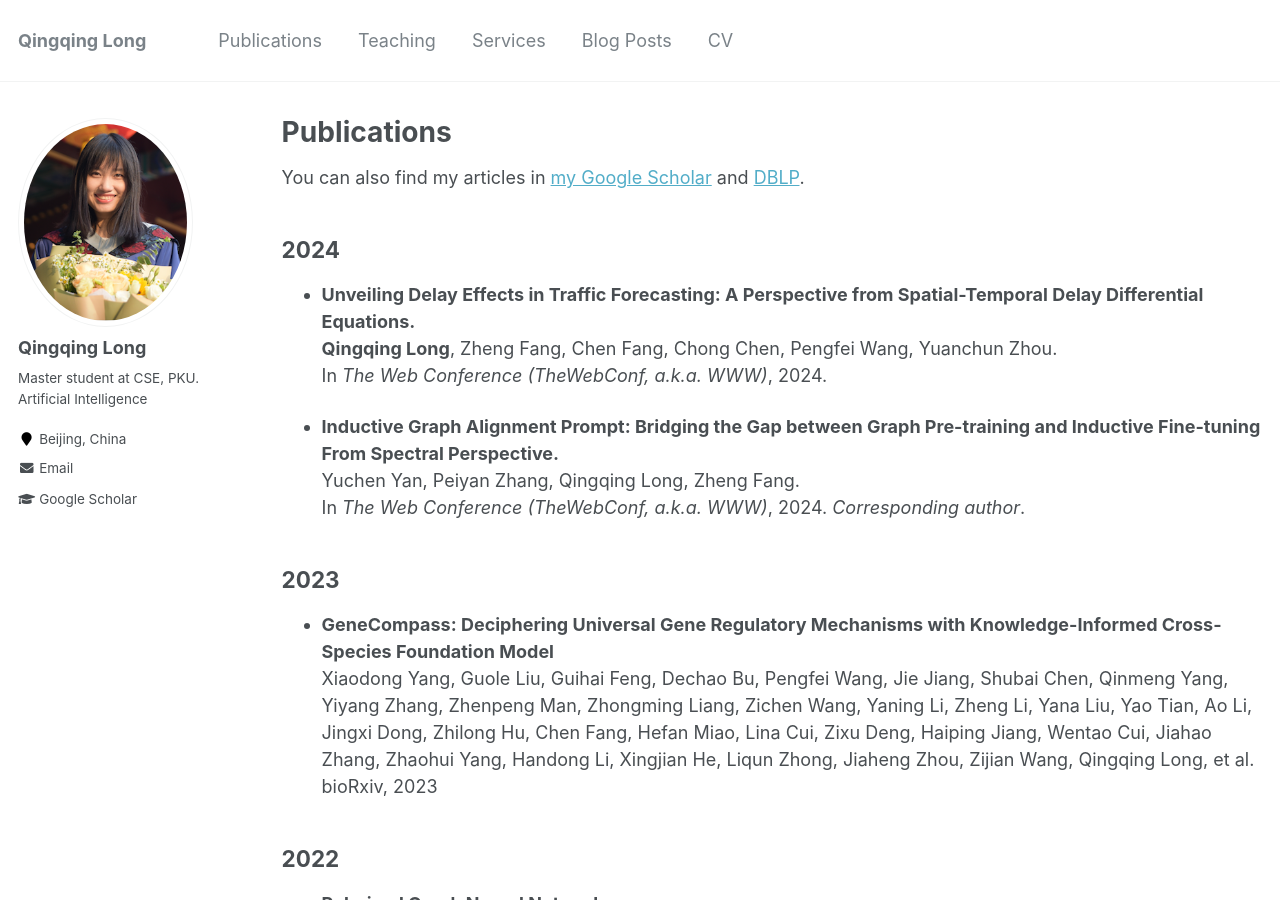
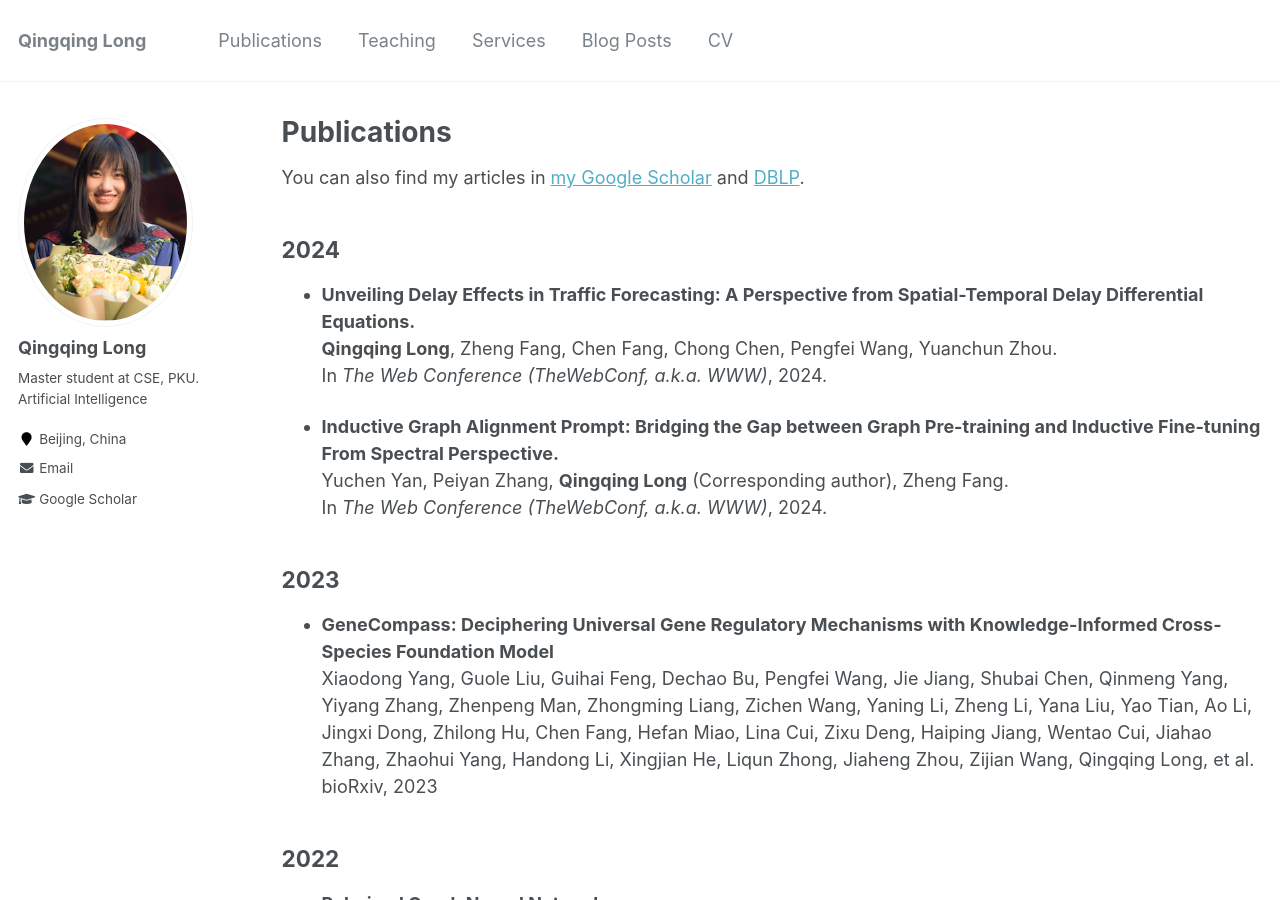
Before and after one commit to YimiAChack/YimiAChack.github.io, a Jekyll site: the page built from _pages/publications.md, in a window 1280 px wide and 900 px high. Built offline with Jekyll 4.4.1, drawn with Linux system fonts in a browser that asks for light colours.

```diff
--- a/_pages/publications.md
+++ b/_pages/publications.md
@@ -11,7 +11,7 @@ You can also find my articles in [my Google Scholar](https://scholar.google.com/
 **Qingqing Long**, Zheng Fang, Chen Fang, Chong Chen, Pengfei Wang, Yuanchun Zhou.  <br>In *The Web Conference (TheWebConf, a.k.a. WWW)*, 2024.
 
 * **Inductive Graph Alignment Prompt: Bridging the Gap between Graph Pre-training and Inductive Fine-tuning From Spectral Perspective.** <br>
-Yuchen Yan, Peiyan Zhang, Qingqing Long, Zheng Fang. <br>In *The Web Conference (TheWebConf, a.k.a. WWW)*, 2024. *Corresponding author*.
+Yuchen Yan, Peiyan Zhang, **Qingqing Long** (Corresponding author), Zheng Fang. <br>In *The Web Conference (TheWebConf, a.k.a. WWW)*, 2024.
 
 ## 2023
 * **GeneCompass: Deciphering Universal Gene Regulatory Mechanisms with Knowledge-Informed Cross-Species Foundation Model** <br>
```
